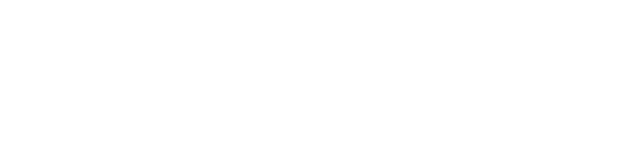
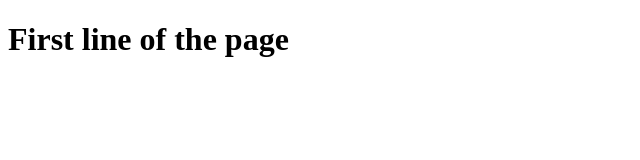
Before and after one commit to Benjamin-51/helloWorld, a plain HTML site: page index.html in a window 1280 px wide. Shown: the whole page, without its empty margins (0-640 px from the left). Drawn offline with Linux system fonts and the light colour scheme.

Commit message:
I added the h1 tag.

```diff
--- a/index.html
+++ b/index.html
@@ -6,6 +6,10 @@
 	</head>
   <body>
 
+	  <h1>
+		  First line of the page
+	  </h1>
+
   </body>
 
   <script>
```
